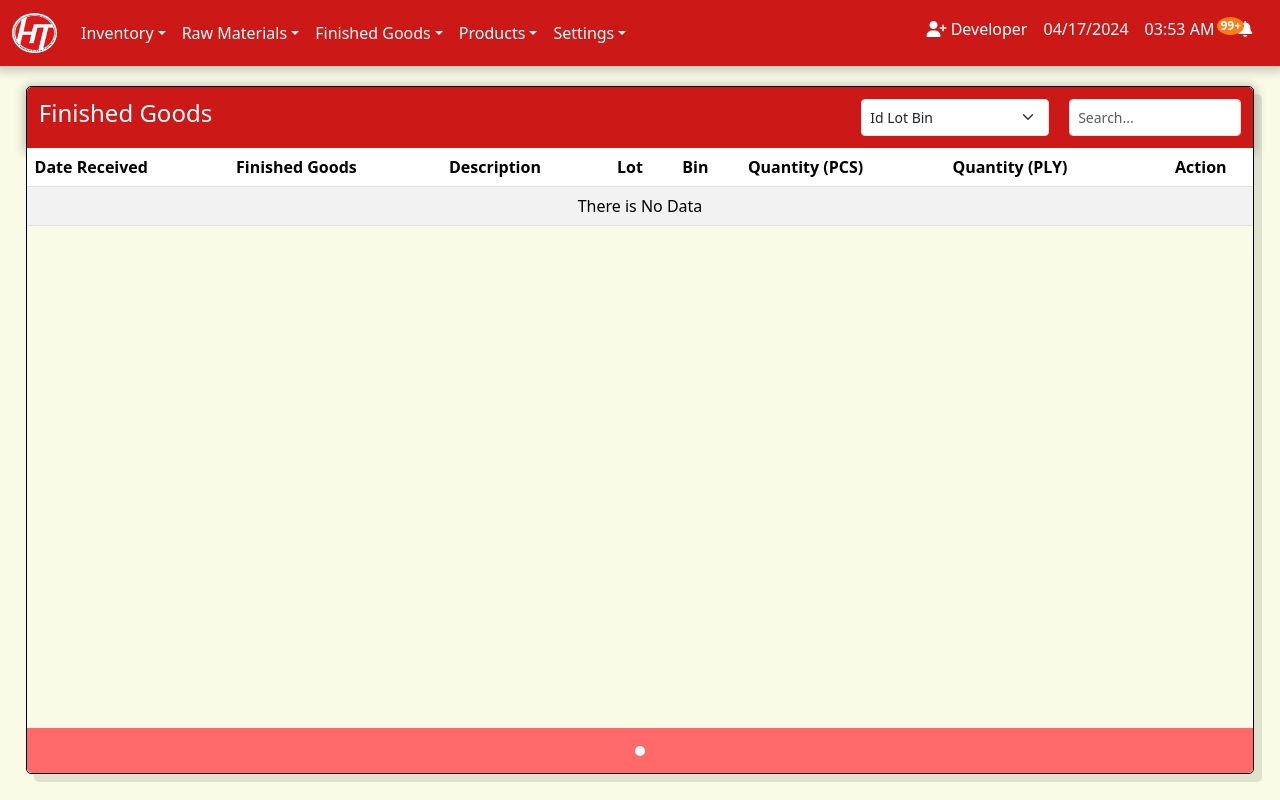
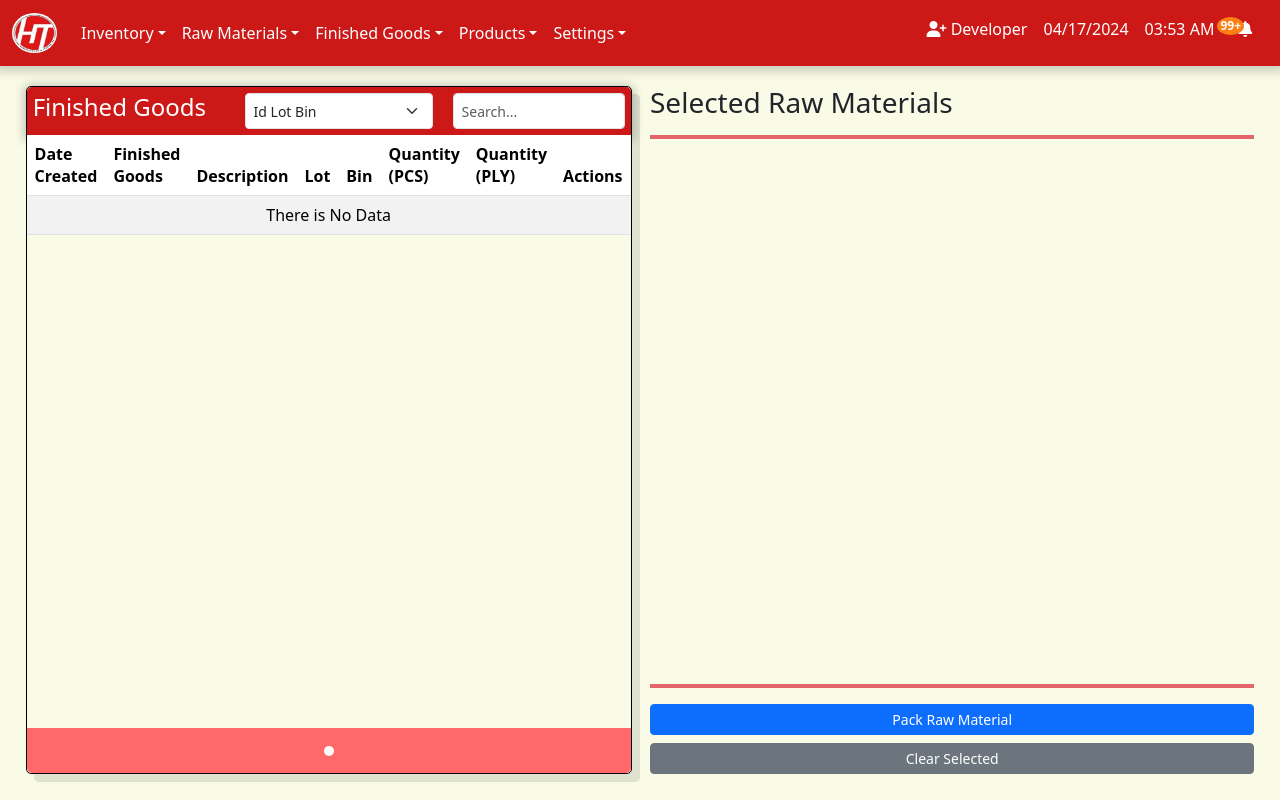
Before and after one commit to Shashimii/inventory-system-with-analytics, a PHP site: page /fg_items in a window 1280 px wide. Run offline with PHP 8.4, Linux system fonts and the light colour scheme; data that the repository does not hold is empty; some libraries are stand-ins or nearby versions.

Commit message:
+ selected list template

```diff
--- a/fg_items.php
+++ b/fg_items.php
@@ -99,8 +99,30 @@ while ($optionFg = $result->fetch_assoc()) {
         </div>
         <div class="content-body">
             <div class="main-content">
-                <div class="fg-manage-row-1" id="renderfgTable">
+                <div class="fg-manage-row-1">
+                    <div class="fg-manage-table" id="renderfgTable">
 
+                    </div>
+                    <div class="fg-manage-list">
+                        <div>
+                            <h3>Selected Raw Materials</h3>
+                            <hr class="border border-danger border-2 opacity-75">
+                        </div>
+                        <div class="selected-list" id="selectedList">
+
+                        </div>
+                        <div class="selected-list-btn">
+                        <hr class="border border-danger border-2 opacity-75">
+                            <div class="row row-cols-1 g-2">
+                                <div class="d-grid gap-2">
+                                    <button class="btn btn-sm btn-primary">Pack Raw Material</button>
+                                </div>
+                                <div class="d-grid gap-2">
+                                    <button class="btn btn-sm btn-secondary">Clear Selected</button>
+                                </div>
+                            </div>
+                        </div>
+                    </div>
                 </div>
             </div>
         </div>
--- a/js/fgFetchReceived.js
+++ b/js/fgFetchReceived.js
@@ -74,8 +74,9 @@ $(function(){
                         '<td>' + item.item_bin + '</td>' +
                         '<td>' + (item.quantity_pcs ? item.quantity_pcs : '') + '</td>' +
                         '<td>' + (item.quantity_ply ? item.quantity_ply : '')+ '</td>' +
-                        '<td class="action-btn">' +
-                        '<button id="fgPack" data-bs-toggle="modal" data-bs-target="#fgPackModal" data-date="' + item.action_date + '" data-name="' + item.item_name + '" data-desc="' + item.item_desc + '" data-lot="' + item.item_lot + '" data-bin="' + item.item_bin + '" data-quantitypcs="' + item.quantity_pcs + '" data-quantityply="'+ item.quantity_ply +'" class="btn btn-primary btn-sm"><i class="fa-solid fa-box"></i> Pack</button>' +
+                        '<td>' +
+                        '<button id="fg-add" class="btn btn-success btn-sm col mx-1">+</button>' +
+                        '<button id="fg-minus" class="btn btn-danger btn-sm col mx-1">-</button>' +
                         '</td>' +
                     '</tr>'
                 );
--- a/js/fgTables.js
+++ b/js/fgTables.js
@@ -26,14 +26,14 @@ $(function(){
                 <table class="table table-striped table-responsive table-hover" id="receiveTable">
                     <thead>
                         <tr>
-                            <th scope="col">Date Received</th>
+                            <th scope="col">Date Created</th>
                             <th scope="col">Finished Goods</th>
                             <th scope="col">Description</th>
                             <th scope="col">Lot</th>
                             <th scope="col">Bin</th>
                             <th scope="col">Quantity (PCS)</th>
                             <th scope="col">Quantity (PLY)</th>
-                            <th scope="col" class="action-btn">Action</th>
+                            <th scope="col">Actions</th>
                         </tr>
                     </thead>
                     <tbody>
--- a/style.css
+++ b/style.css
@@ -351,8 +351,15 @@ th {
 /*== RM Status End ==*/
 
 /*== FG Mange ==*/
+.fg-manage-row-1 {
+    flex: 1;
+    display: grid;
+    grid-template-columns: repeat(auto-fit, minmax(500px, 1fr));
+    gap: 20px;
+}
 
-.fg-manage-row-1 {
+
+.fg-manage-table {
     flex: 1;
     display: flex;
 }
@@ -361,6 +368,17 @@ th {
     display: grid;
     grid-template-columns: 1fr 1fr;
     gap: 20px;
+}
+
+.fg-manage-list {
+    flex: 1;
+    display: flex;
+    flex-direction: column;
+}
+
+.selected-list {
+    flex: 1;
+    display: flex;
 }
 
 .fg-info-header {
```
